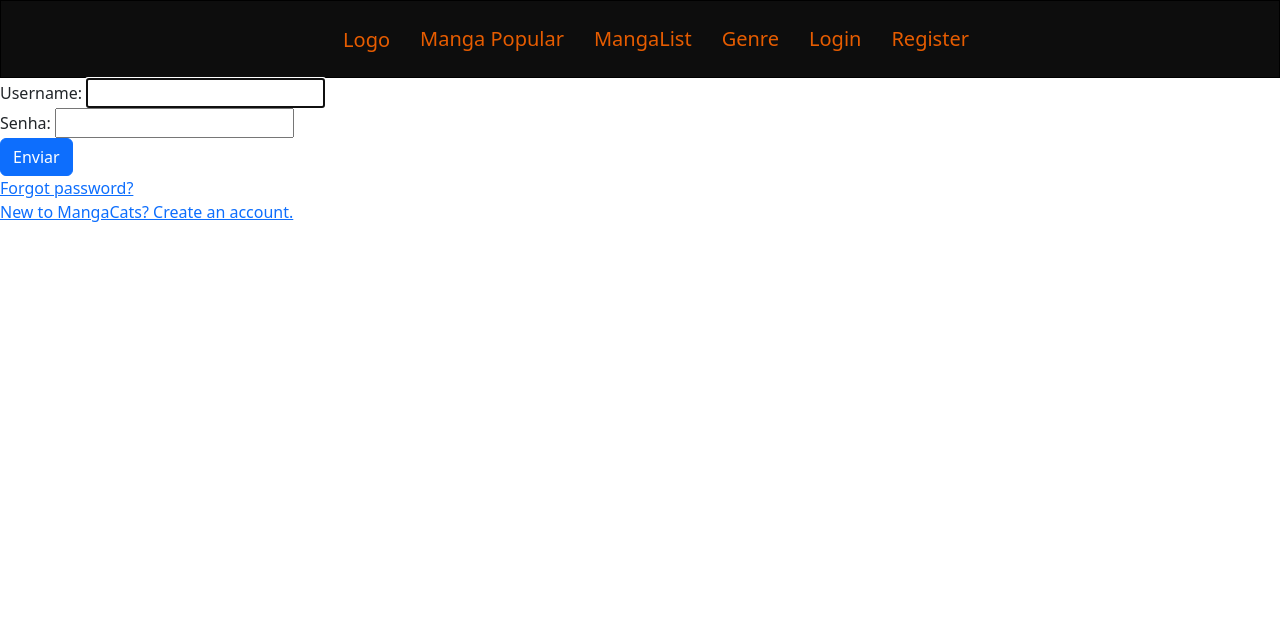
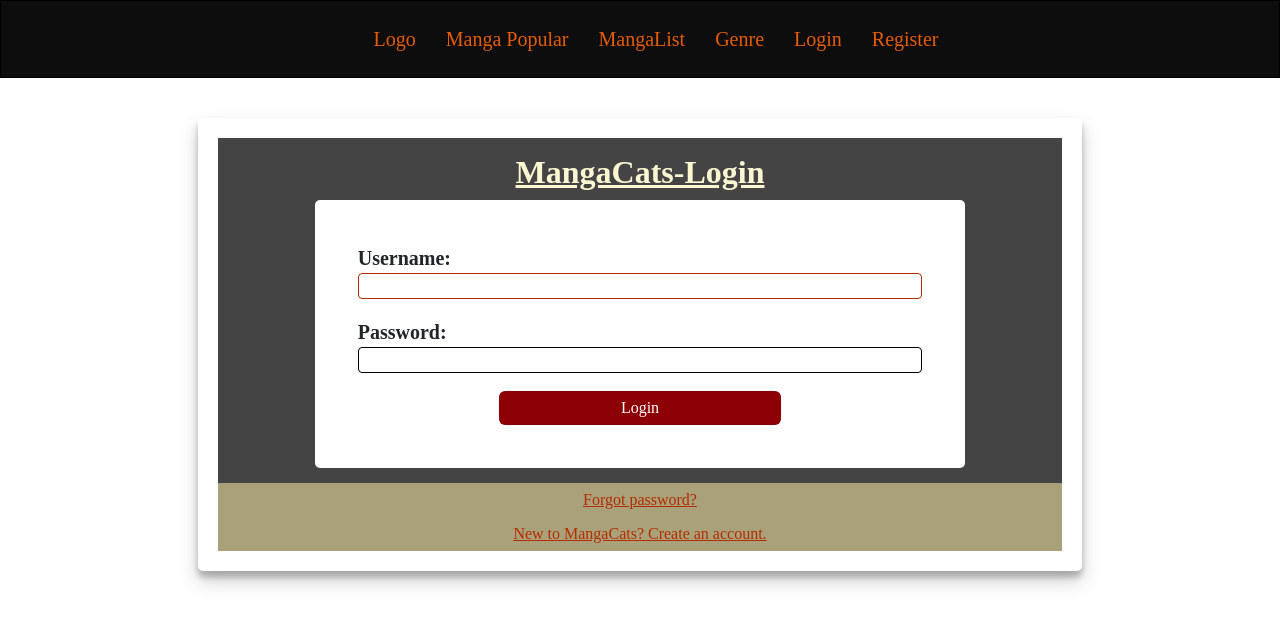
Before and after one commit to Renildo15/MangaCats, a Django app: page /auth/login/ in a window 1280 px wide. Shown: the top 626 px of the page. Run offline with Django 4.2, Linux system fonts and the light colour scheme; some libraries are stand-ins or nearby versions.

Commit message:
style: estilo da tela de login #3

```diff
--- a/core/base_templates/base.html
+++ b/core/base_templates/base.html
@@ -12,7 +12,9 @@
     <link rel="stylesheet" href="https://cdnjs.cloudflare.com/ajax/libs/font-awesome/6.2.1/css/all.min.css" integrity="sha512-MV7K8+y+gLIBoVD59lQIYicR65iaqukzvf/nwasF0nqhPay5w/9lJmVM2hMDcnK1OnMGCdVK+iQrJ7lzPJQd1w==" crossorigin="anonymous" referrerpolicy="no-referrer" />
     <link rel="stylesheet" href="https://cdnjs.cloudflare.com/ajax/libs/font-awesome/6.2.1/css/fontawesome.min.css" integrity="sha512-giQeaPns4lQTBMRpOOHsYnGw1tGVzbAIHUyHRgn7+6FmiEgGGjaG0T2LZJmAPMzRCl+Cug0ItQ2xDZpTmEc+CQ==" crossorigin="anonymous" referrerpolicy="no-referrer" />
     <link rel="stylesheet" href="https://cdnjs.cloudflare.com/ajax/libs/font-awesome/6.2.1/css/solid.min.css" integrity="sha512-6mc0R607di/biCutMUtU9K7NtNewiGQzrvWX4bWTeqmljZdJrwYvKJtnhgR+Ryvj+NRJ8+NnnCM/biGqMe/iRA==" crossorigin="anonymous" referrerpolicy="no-referrer" />
+    <link rel="stylesheet" href="{% static 'css/user_app/style.css' %}">
     <script src="https://cdnjs.cloudflare.com/ajax/libs/font-awesome/6.2.1/js/all.min.js" integrity="sha512-rpLlll167T5LJHwp0waJCh3ZRf7pO6IT1+LZOhAyP6phAirwchClbTZV3iqL3BMrVxIYRbzGTpli4rfxsCK6Vw==" crossorigin="anonymous" referrerpolicy="no-referrer"></script>
+
     {% endblock head %}
     <title>{% block title %}{% endblock %}</title>
 </head>
--- /dev/null
+++ b/core/static/css/user_app/style.css
@@ -0,0 +1,125 @@
+:root{
+    --color1:#444444;
+    --color2:#fcf7d1;
+    --color3:#a9a17a;
+    --color4:#b52c00;
+    --color5:#8c0005;
+}
+
+@import url('https://fonts.googleapis.com/css2?family=Mochiy+Pop+P+One&family=Sofia+Sans+Extra+Condensed:ital,wght@0,100;0,200;0,300;0,400;0,500;0,600;0,700;0,800;0,900;1,100;1,200;1,300;1,400;1,500;1,600;1,700;1,900&display=swap');
+
+*{
+    padding: 0;
+    margin: 0;
+    box-sizing: border-box;
+    font-family: 'Sofia', 'sans-serif';
+}
+
+.login .content{
+    display: flex;
+    align-items: center;
+    justify-content: center;
+    height: 520px;
+    margin: 6px;
+
+}
+
+.login .content .form-div{
+    border-radius: 5px;
+    padding: 20px;
+    width: 80%;
+    box-shadow: 0 10px 20px rgba(0,0,0,0.19), 0 6px 6px rgba(0,0,0,0.23);
+}
+
+.login .content .form-div form{
+    background-color: var(--color1);
+    padding: 15px;
+}
+
+.login .content .form-div form h2{
+    text-align: center;
+    color: var(--color2);
+    font-weight: bolder;
+    text-decoration: underline;
+}
+
+.login .content .form-div form .form{
+    width: 80%;
+    border-radius: 5px;
+    background-color: #ffff;
+    margin: 0 auto;
+    padding: 30px;
+}
+
+.login .content .form-div form .form .inputs{
+    padding: 5px 5px;
+    margin: 8px;
+}
+
+.login .content .form-div form .form .inputs label{
+    display: block;
+    font-weight: bold;
+    font-size: 20px;
+}
+
+.login .content .form-div form .form .inputs input{
+    width: 100%;
+    padding: 0 5px;
+    border-radius: 4px;
+    border: 1px solid black;
+}
+.login .content .form-div form .form .inputs input:focus{
+    outline: none;
+    border: 1px solid var(--color4);
+    padding-left: 0 5px;
+}
+
+.login .content .form-div form .form .button{
+    padding: 5px 5px;
+    margin: 8px;
+    text-align: center;
+}
+
+.login .content .form-div form .form .button input{
+    width: 50%;
+    padding: 0 5px;
+    background-color: var(--color5);
+    border: none;
+    padding: 5px;
+    cursor: pointer;
+}
+
+.login .content .form-div form .form .button input:hover{
+    background-color: var(--color4);
+    transition: 0.3s;
+    border: 1px solid var(--color1);
+    transform: translateY(-3px);
+    box-shadow: 0 10px 20px rgba(0,0,0,0.19), 0 6px 6px rgba(0,0,0,0.23);
+}
+.infos-div{
+    margin: 0 auto;
+    background-color: var(--color3);
+}
+
+.infos-content{
+    width: 50%;
+    margin: 0 auto;
+    padding: 5px;
+
+    text-align: center;
+
+}
+.infos-content span{
+    display: inline-block;
+    }
+.infos-content span a{
+    color: var(--color4);
+}
+
+.infos-content span a:hover{
+    transform: translateY(-3px);
+    box-shadow: 0 10px 20px rgba(0,0,0,0.19), 0 6px 6px rgba(0,0,0,0.23);
+    transition: 0.3s;
+    padding: 3px;
+    border-radius: 3px;
+}
--- a/core/user_app/templates/pages/login.html
+++ b/core/user_app/templates/pages/login.html
@@ -8,33 +8,48 @@
             <button type="button" class="btn-close" data-bs-dismiss="alert" arial-label="close"></button>
         </div>
     {% endfor %}
+    <div class="container login">
+       <div class="content">
+            <div class="form-div">
                 <form method="post">
                     {% csrf_token %}
+                    <h2>MangaCats-Login</h2>
+                   <div class="form">
 
-        <div class="form-group">
+                        <div class="inputs">
                             {{form_login.username.errors}}
                             <label>Username: </label>
                             {{form_login.username}}
                         </div>
 
-        <div class="form-group">
+                        <div class="inputs">
                             {{form_login.password.errors}}
-            <label>Senha: </label>
+                            <label>Password: </label>
                             {{form_login.password}}
                         </div>
 
-        <div class="form-group">
-            <input type="submit" value="Enviar" class="btn btn-primary">
+                        <div class="button">
+                            <input type="submit" value="Login" class="btn btn-primary btn-login">
+                        </div>
                    </div>
                 </form>
-    <div>
+
+                <div class="infos-div">
+                    <div class="infos-content">
                         <span>
                             <a href={% url 'user:password_reset' %}>Forgot password?</a>
                         </span>
                     </div>
-    <div>
+
+                   <div class="infos-content ">
                     <span>
                         <a href={% url 'user:register' %}>New to MangaCats? Create an account.</a>
                     </span>
                    </div>
+                </div>
+        </div>
+       </div>
+    </div>
+
+
 {% endblock content %}
```
Lines whose indentation alone changed are shown as unchanged.
